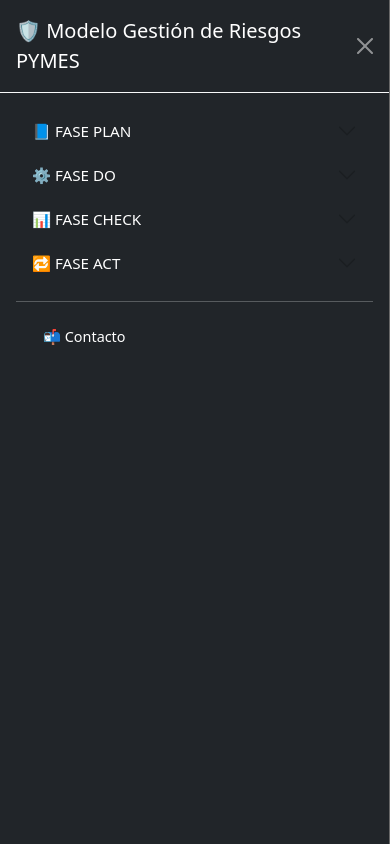
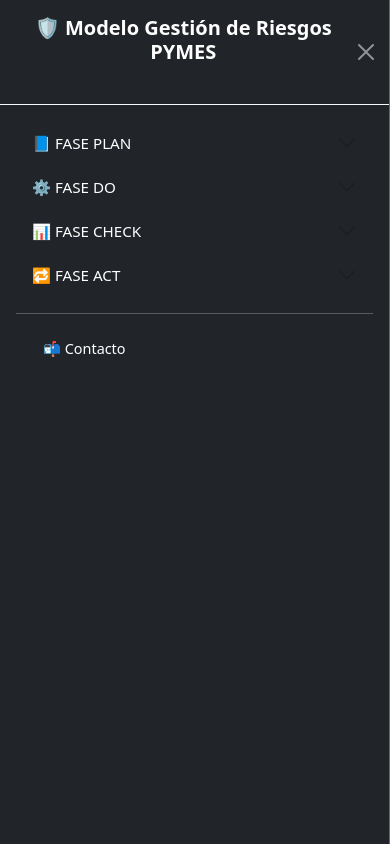
Before and after one commit to JarizaS/modeloGestionUD, an Angular app: page / in a window 390 px wide. Both pictures are taken after a click on the button "☰ Menú". Shown: the top 844 px of the page. Built offline with nearby package versions, Linux system fonts and the light colour scheme.

Commit message:
ajuste redireccion

```diff
--- a/src/components/navbar/navbar.component.html
+++ b/src/components/navbar/navbar.component.html
@@ -98,7 +98,9 @@
 <!-- SIDEBAR OFFCANVAS para móviles (solo visible en pantallas menores a lg) -->
 <div class="offcanvas offcanvas-start bg-dark text-white d-lg-none" tabindex="-1" id="sidebarResponsive">
   <div class="offcanvas-header border-bottom border-light">
-    <h5 class="offcanvas-title">🛡️ Modelo Gestión de Riesgos PYMES</h5>
+    <a routerLink="/" class="text-white text-center text-decoration-none">
+      <h5 class="fw-bold mb-4">🛡️ Modelo Gestión de Riesgos PYMES</h5>
+    </a>
     <button type="button" class="btn-close btn-close-white" data-bs-dismiss="offcanvas"></button>
   </div>
   <div class="offcanvas-body p-3">
```
